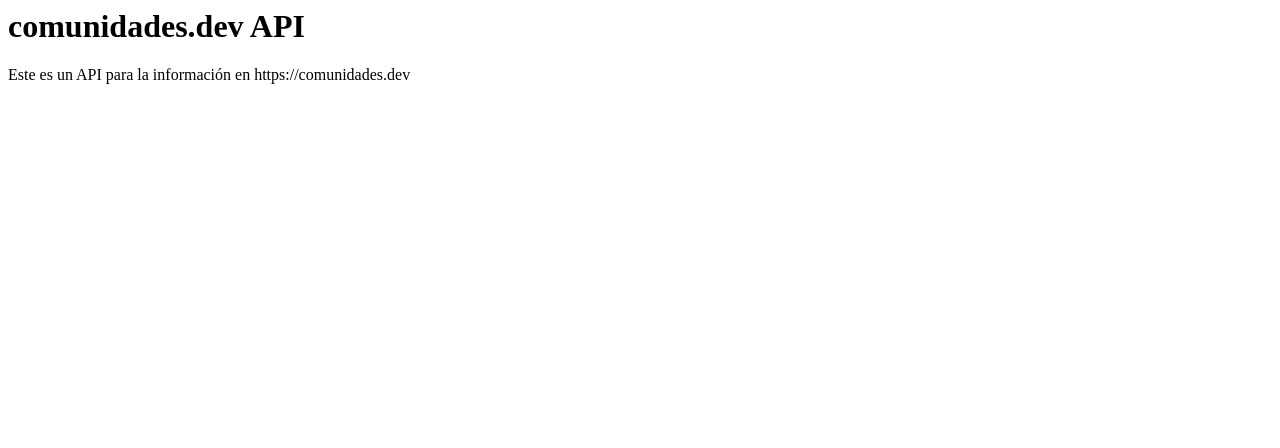
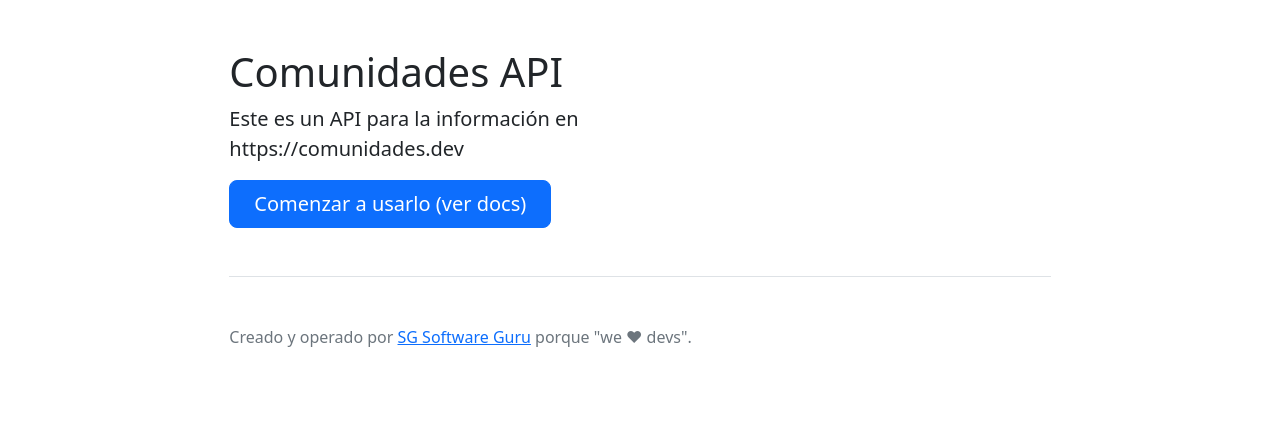
Before and after one commit to softwareguru/comunidades-api, a plain HTML site: page public/index.html in a window 1280 px wide. Drawn offline with nearby package versions, Linux system fonts and the light colour scheme.

Commit message:
Nice homepage

```diff
--- a/public/index.html
+++ b/public/index.html
@@ -1,9 +1,30 @@
-<html>
+<!DOCTYPE html>
+<html lang="es">
 <head>
-<title>Comunidades API</title>
+    <meta charset="UTF-8">
+    <meta http-equiv="X-UA-Compatible" content="IE=edge">
+    <meta name="viewport" content="width=device-width, initial-scale=1.0">
+    <meta name="description" content="API con información de comunidades tecnológias de habla hispana.">
+    <title>Comunidades API</title>
+    <link href="https://cdn.jsdelivr.net/npm/bootstrap@5.2.1/dist/css/bootstrap.min.css" rel="stylesheet" integrity="sha384-iYQeCzEYFbKjA/T2uDLTpkwGzCiq6soy8tYaI1GyVh/UjpbCx/TYkiZhlZB6+fzT" crossorigin="anonymous">
+
 </head>
 <body>
-<h1>comunidades.dev API</h1>
-<p>Este es un API para la información en https://comunidades.dev</p>
+
+    <div class="col-lg-8 mx-auto p-3 py-md-5">
+        <main>
+          <h1>Comunidades API</h1>
+          <p class="fs-5 col-md-8">Este es un API para la información en https://comunidades.dev</p>
+
+          <div class="mb-5">
+            <a href="/docs" class="btn btn-primary btn-lg px-4">Comenzar a usarlo (ver docs)</a>
+          </div>
+
+        </main>
+        <footer class="pt-5 my-5 text-muted border-top">
+          Creado y operado por <a href="https://sg.com.mx/about-us">SG Software Guru</a> porque "we ♥ devs".
+        </footer>
+      </div>
+
 </body>
 </html>
```
